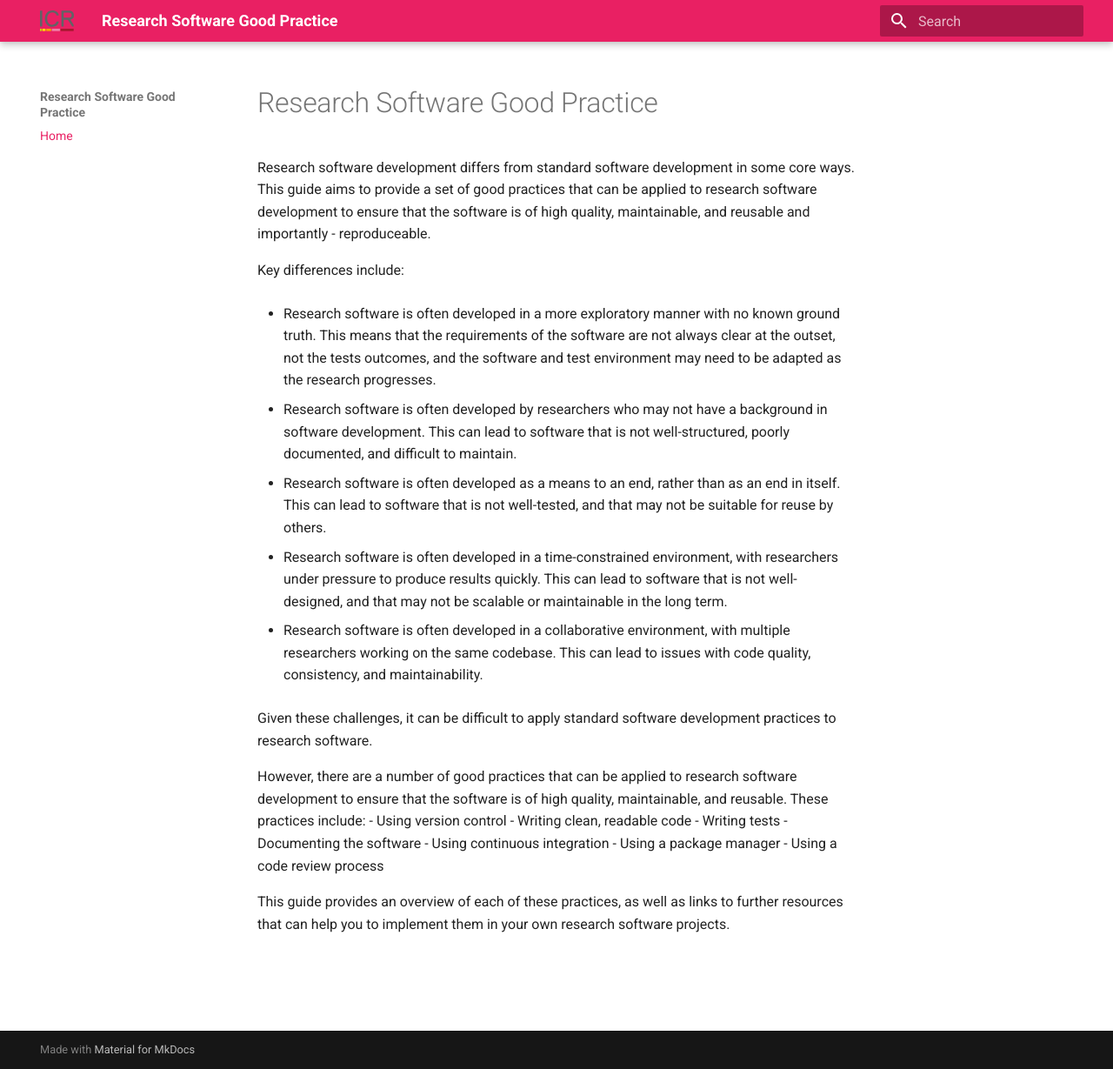
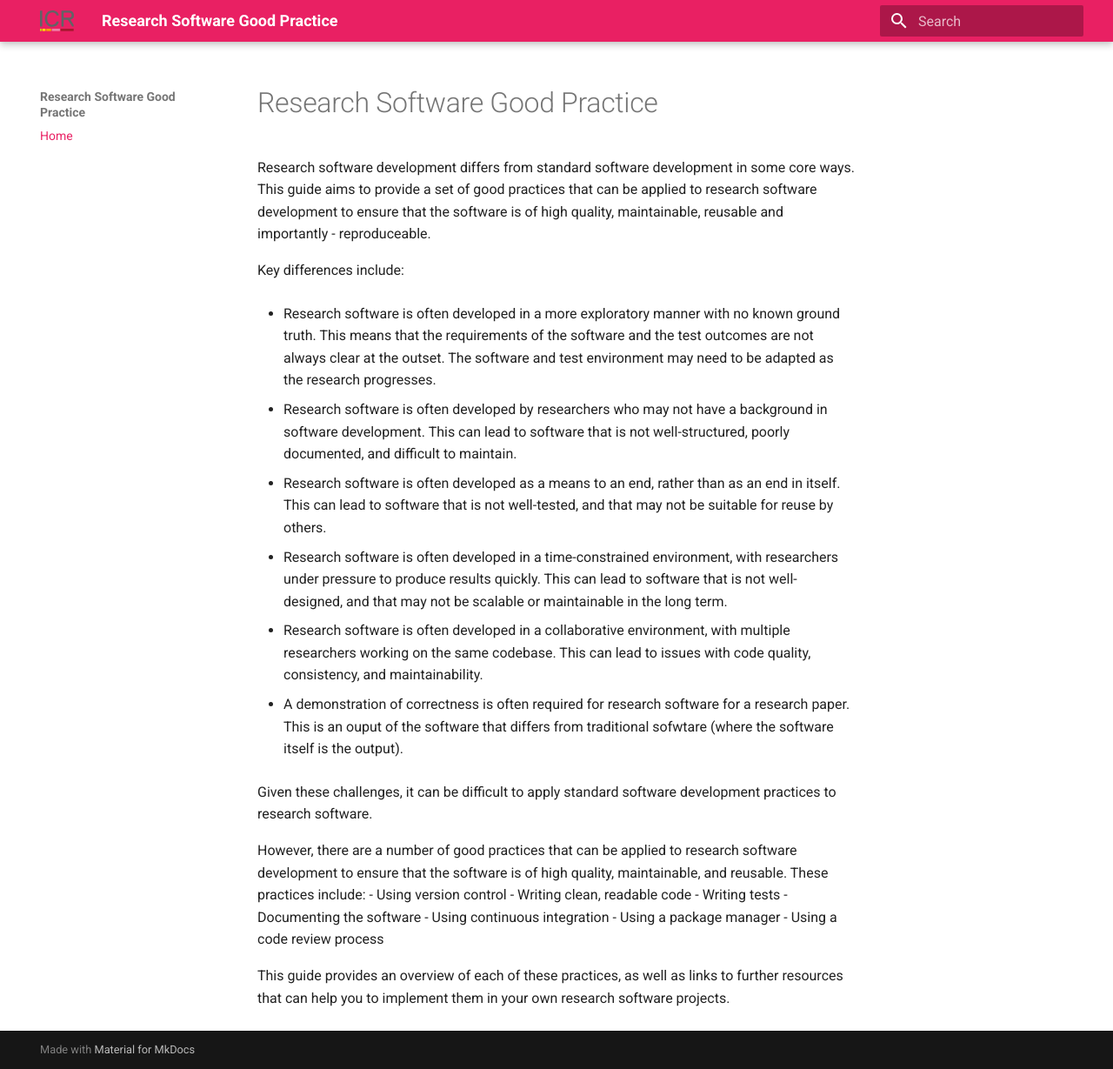
Before and after one commit to ICR-SC/good-practice, an MkDocs documentation site: the page built from docs/index.md, in a window 1280 px wide and 1229 px high. Shown: the whole window at 87% size. Built offline with MkDocs 1.6.1 and Material for MkDocs 9.7.7, drawn with Linux system fonts in a browser that asks for light colours.

Commit message:
Updated key differences

```diff
--- a/docs/index.md
+++ b/docs/index.md
@@ -1,10 +1,10 @@
 # Research Software Good Practice
 
-Research software development differs from standard software development in some core ways. This guide aims to provide a set of good practices that can be applied to research software development to ensure that the software is of high quality, maintainable, and reusable and importantly - reproduceable.
+Research software development differs from standard software development in some core ways. This guide aims to provide a set of good practices that can be applied to research software development to ensure that the software is of high quality, maintainable, reusable and importantly - reproduceable.
 
 Key differences include:
 
-- Research software is often developed in a more exploratory manner with no known ground truth. This means that the requirements of the software are not always clear at the outset, not the tests outcomes, and the software and test environment may need to be adapted as the research progresses.
+- Research software is often developed in a more exploratory manner with no known ground truth. This means that the requirements of the software and the test outcomes are not always clear at the outset. The software and test environment may need to be adapted as the research progresses.
 
 - Research software is often developed by researchers who may not have a background in software development. This can lead to software that is not well-structured, poorly documented, and difficult to maintain.
 
@@ -13,6 +13,8 @@ Key differences include:
 - Research software is often developed in a time-constrained environment, with researchers under pressure to produce results quickly. This can lead to software that is not well-designed, and that may not be scalable or maintainable in the long term.
 
 - Research software is often developed in a collaborative environment, with multiple researchers working on the same codebase. This can lead to issues with code quality, consistency, and maintainability.
+
+- A demonstration of correctness is often required for research software for a research paper. This is an ouput of the software that differs from traditional sofwtare (where the software itself is the output).
 
 Given these challenges, it can be difficult to apply standard software development practices to research software.
 
```
